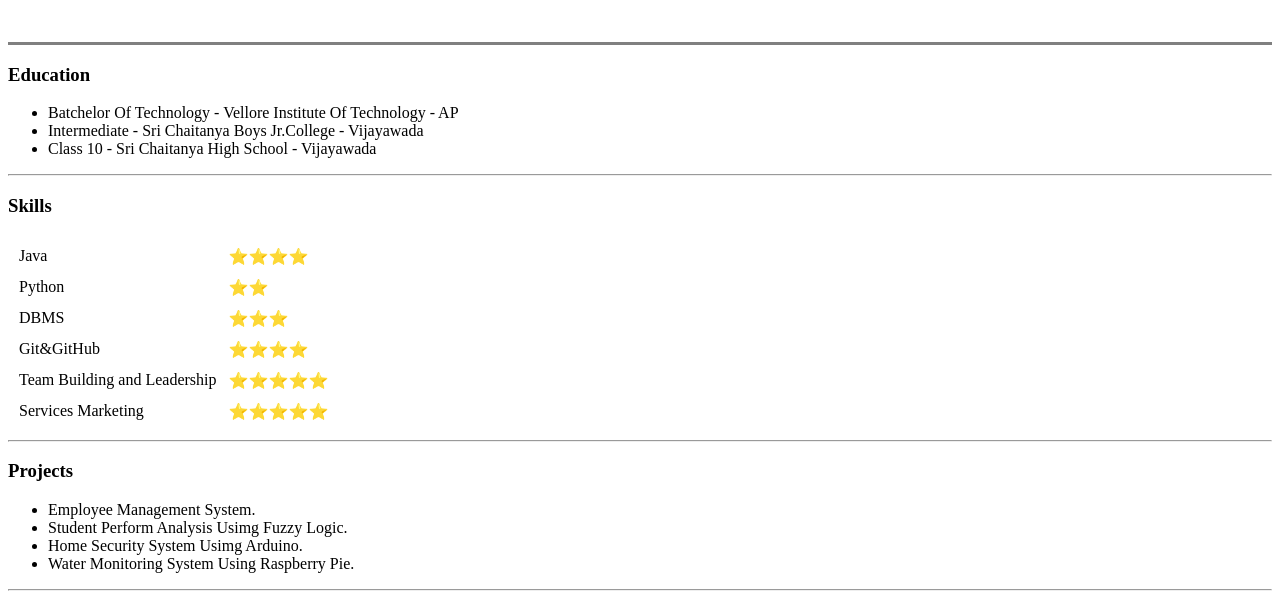
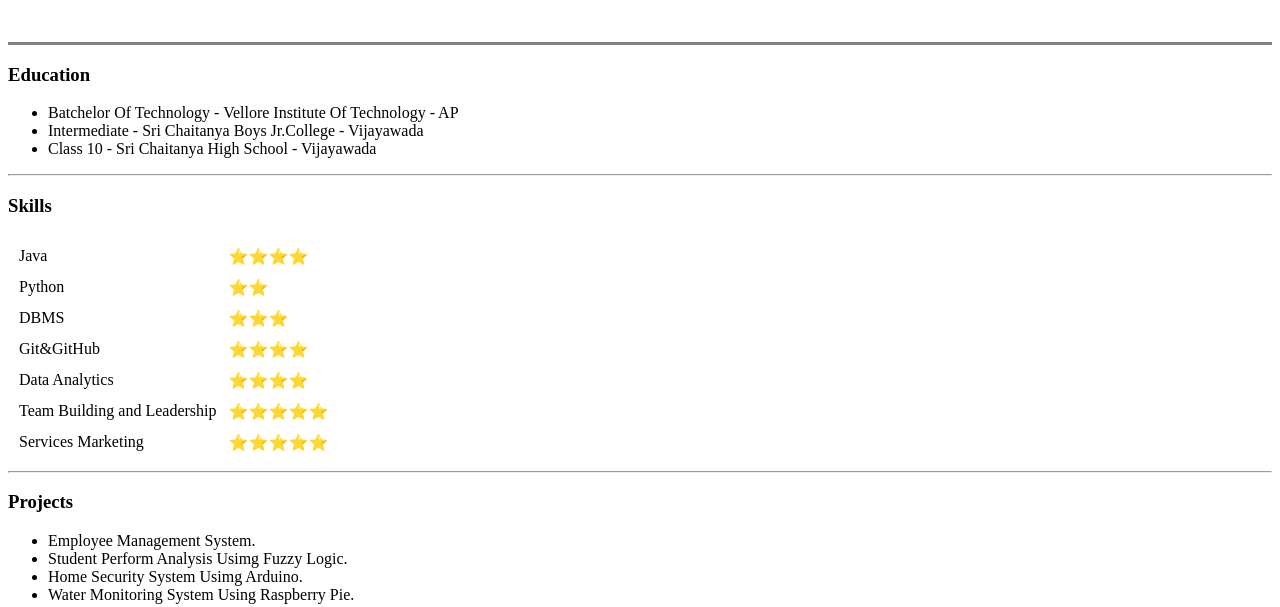
Before and after one commit to harry-collab/CV, a plain HTML site: page index.html in a window 1280 px wide. Shown: the part 182-789 px from the top of the page. Drawn offline with Linux system fonts and the light colour scheme.

Commit message:
Add files via upload

```diff
--- a/index.html
+++ b/index.html
@@ -48,6 +48,14 @@
       <tr>
         <td>Git&GitHub</td>
         <td>⭐⭐⭐⭐ </td>
+      </tr>
+      <tr>
+        <td>
+          Data Analytics
+        </td>
+        <td>
+          ⭐⭐⭐⭐
+        </td>
       </tr>
       <tr>
         <td>Team Building and Leadership</td>
```
